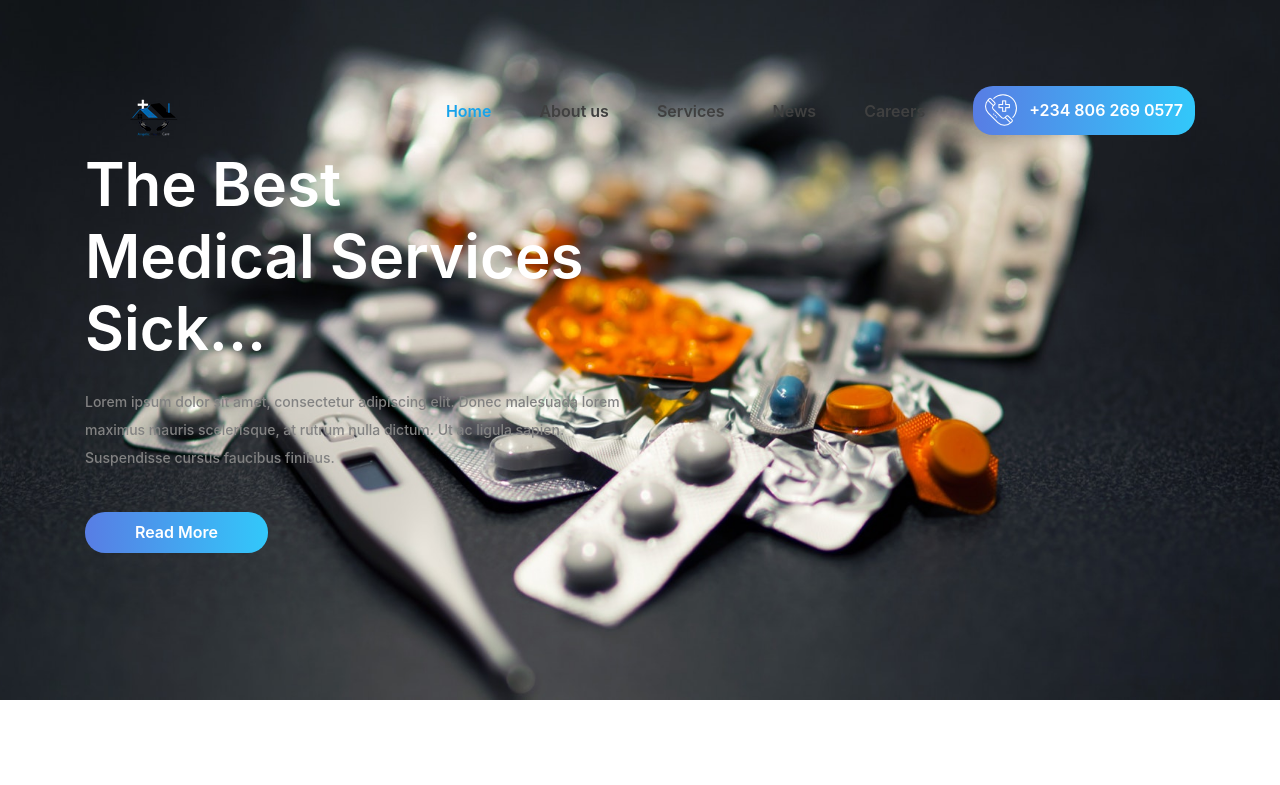
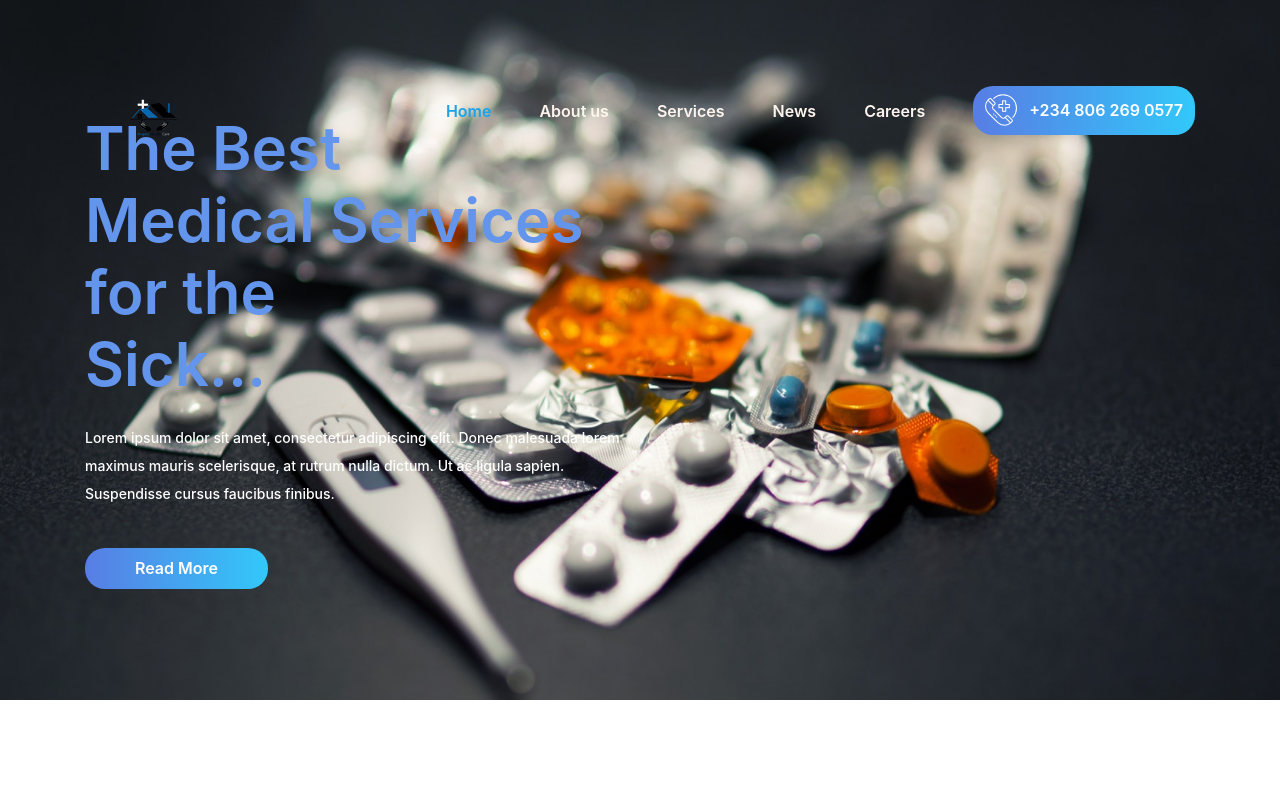
Before and after one commit to adedamolagig/angelichealthservices, a website with bundled scripts: page dist/index.html in a window 1280 px wide. Shown: the top 785 px of the page. Built offline with nearby package versions, Linux system fonts and the light colour scheme; files whose address does not match are found by name.

Commit message:
added and changed a few pictures

```diff
--- a/dist/index.html
+++ b/dist/index.html
@@ -62,11 +62,11 @@
                             <div class="row h-100">
                                 <div class="col-12 col-lg-6 d-flex flex-column justify-content-center align-items-start">
                                     <header class="entry-header">
-                                        <h1>The Best <br>Medical Services<br>Sick...</h1>
+                                        <h1>The Best <br>Medical Services for the<br>Sick...</h1>
                                     </header><!-- .entry-header -->
 
                                     <div class="entry-content mt-4">
-                                        <p style="text-decoration-color: white">Lorem ipsum dolor sit amet, consectetur adipiscing elit. Donec malesuada lorem maximus mauris scelerisque, at rutrum nulla dictum. Ut ac ligula sapien. Suspendisse cursus faucibus finibus.</p>
+                                        <p style="color: white">Lorem ipsum dolor sit amet, consectetur adipiscing elit. Donec malesuada lorem maximus mauris scelerisque, at rutrum nulla dictum. Ut ac ligula sapien. Suspendisse cursus faucibus finibus.</p>
                                     </div><!-- .entry-content -->
 
                                     <footer class="entry-footer d-flex flex-wrap align-items-center mt-4">
@@ -78,17 +78,17 @@
                     </div><!-- .hero-content-overlay -->
                 </div><!-- .hero-content-wrap -->
 
-                <div class="swiper-slide hero-content-wrap" style="background-image: url('images/hero.jpg')">
+                <div class="swiper-slide hero-content-wrap" style="background-image: url('images/aged.jpg')">
                     <div class="hero-content-overlay position-absolute w-100 h-100">
                         <div class="container h-100">
                             <div class="row h-100">
                                 <div class="col-12 col-lg-6 d-flex flex-column justify-content-center align-items-start">
                                     <header class="entry-header">
-                                        <h1>The Best <br>Medical Services<br>Aged...</h1>
+                                        <h1>The Best <br>Medical Services for the<br>Aged...</h1>
                                     </header><!-- .entry-header -->
 
                                     <div class="entry-content mt-4">
-                                        <p>Lorem ipsum dolor sit amet, consectetur adipiscing elit. Donec malesuada lorem maximus mauris scelerisque, at rutrum nulla dictum. Ut ac ligula sapien. Suspendisse cursus faucibus finibus.</p>
+                                        <p style="color: white; font-weight: 50px;">Lorem ipsum dolor sit amet, consectetur adipiscing elit. Donec malesuada lorem maximus mauris scelerisque, at rutrum nulla dictum. Ut ac ligula sapien. Suspendisse cursus faucibus finibus.</p>
                                     </div><!-- .entry-content -->
 
                                     <footer class="entry-footer d-flex flex-wrap align-items-center mt-4">
@@ -106,11 +106,11 @@
                             <div class="row h-100">
                                 <div class="col-12 col-lg-6 d-flex flex-column justify-content-center align-items-start">
                                     <header class="entry-header">
-                                        <h1>The Best <br>Medical Services<br>Lonely...</h1>
+                                        <h1>The Best <br>Medical Services for the<br>Lonely...</h1>
                                     </header><!-- .entry-header -->
 
                                     <div class="entry-content mt-4">
-                                        <p>Lorem ipsum dolor sit amet, consectetur adipiscing elit. Donec malesuada lorem maximus mauris scelerisque, at rutrum nulla dictum. Ut ac ligula sapien. Suspendisse cursus faucibus finibus.</p>
+                                        <p style="color: white">Lorem ipsum dolor sit amet, consectetur adipiscing elit. Donec malesuada lorem maximus mauris scelerisque, at rutrum nulla dictum. Ut ac ligula sapien. Suspendisse cursus faucibus finibus.</p>
                                     </div><!-- .entry-content -->
 
                                     <footer class="entry-footer d-flex flex-wrap align-items-center mt-4">
--- a/dist/style.css
+++ b/dist/style.css
@@ -159,7 +159,7 @@ a:hover, a:active {
     font-size: 16px;
     font-weight: 600;
     line-height: 1;
-    color: #404040;
+    color: seashell;
     text-decoration: none;
     transition: color .35s;
 }
@@ -219,7 +219,7 @@ a:hover, a:active {
 .hero-content-wrap {
     min-height: 700px;
     position: relative;
-    color: #fff;
+    color: cornflowerblue;
 
     background-size: cover;
     background-position: center;
```
Also changed, not shown: dist/images/aged.jpg (added), 1 other file.
